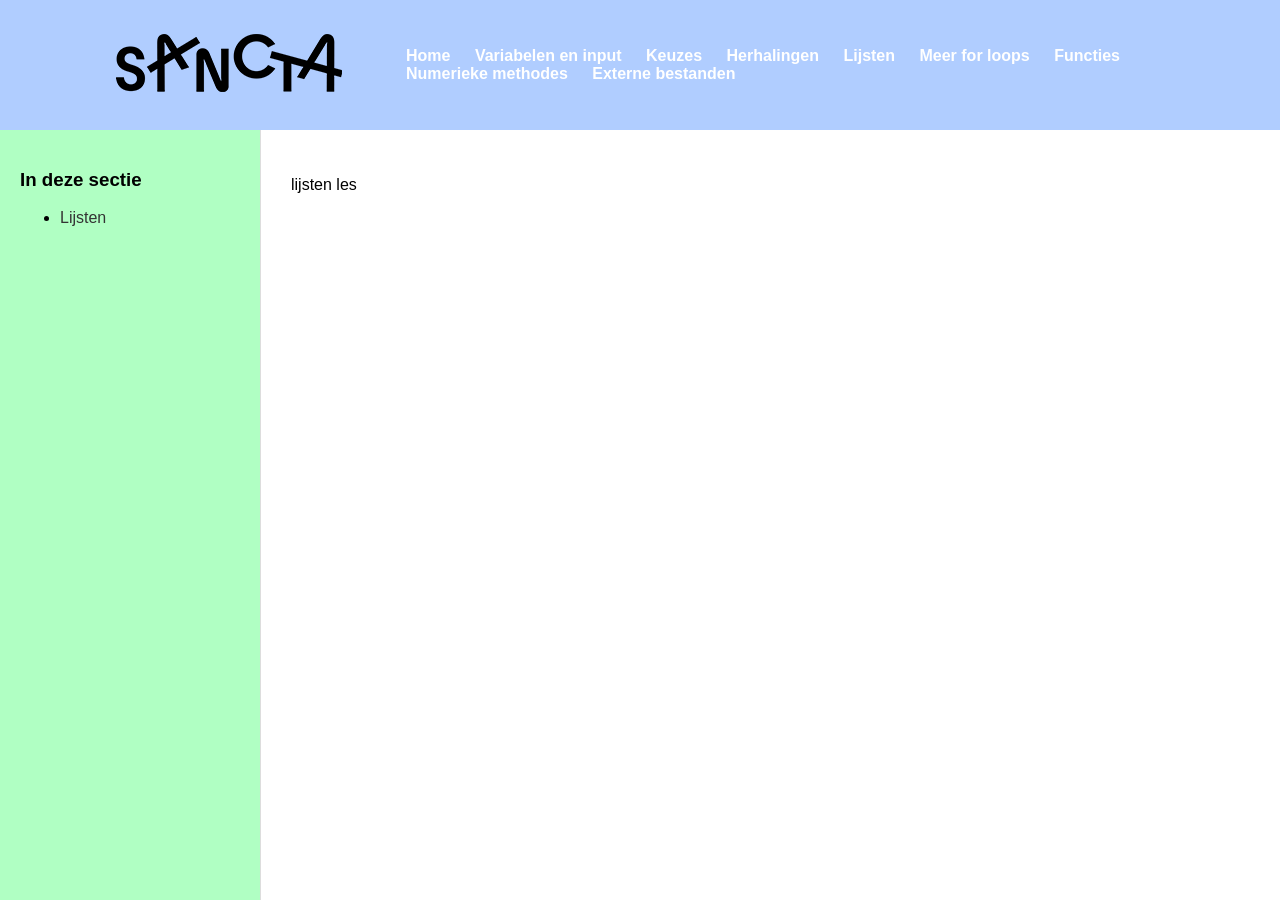
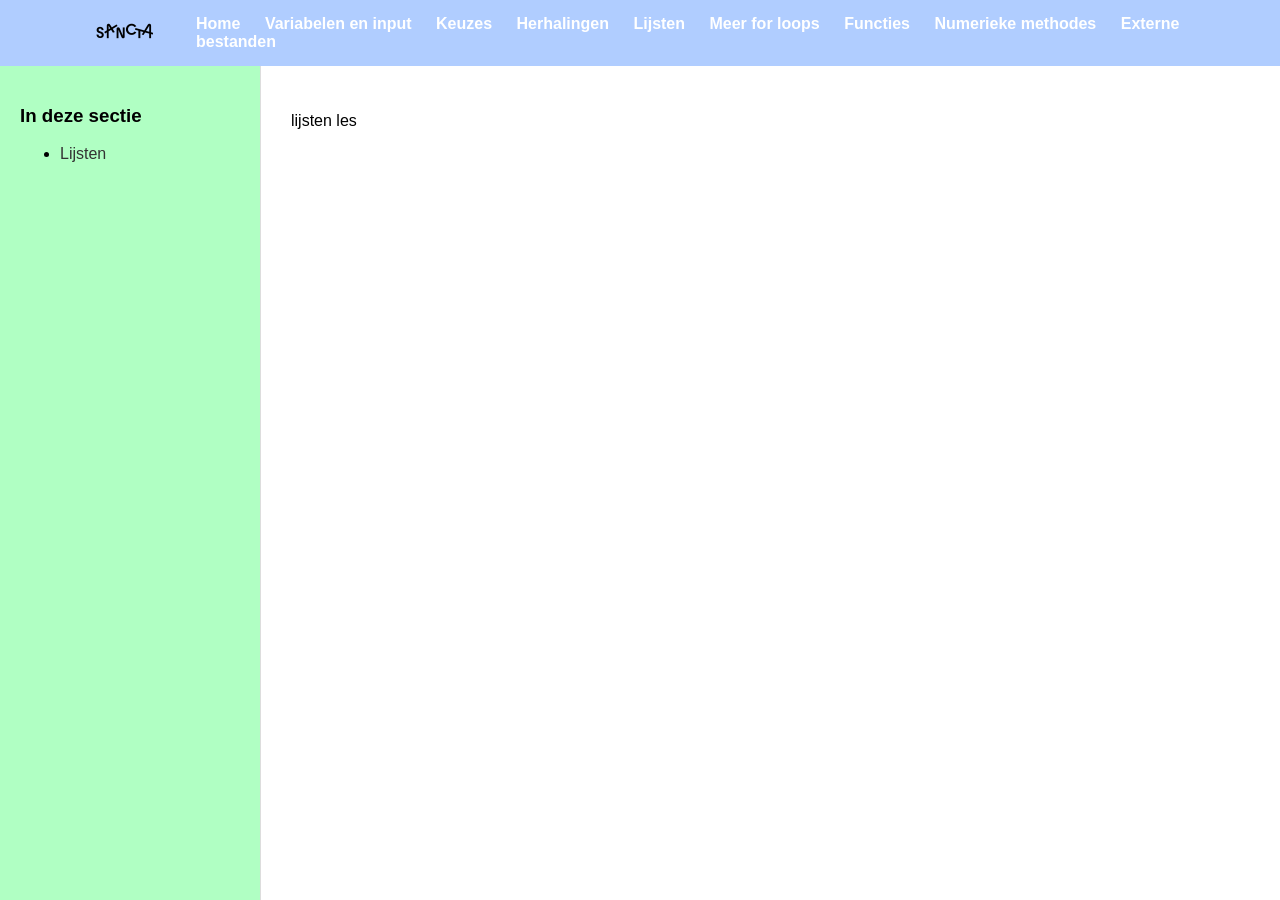
Before and after one commit to milanvandeput/milanvandeput.github.io, a Jekyll site: the page built from Lijsten/index.md, in a window 1280 px wide. Built offline with Jekyll 4.4.1, drawn with Linux system fonts in a browser that asks for light colours.

Commit message:
Update syntax.css

```diff
--- a/assets/css/syntax.css
+++ b/assets/css/syntax.css
@@ -59,3 +59,8 @@ nav.topbar {
   max-width: 1100px;   /* optioneel centreren */
   margin: 0 auto;      /* optioneel centreren */
 }
+
+.brand-logo {
+    height: 24px;   /* maak kleiner: bv. 20px, 24px, 28px */
+    width: auto;
+}
```
